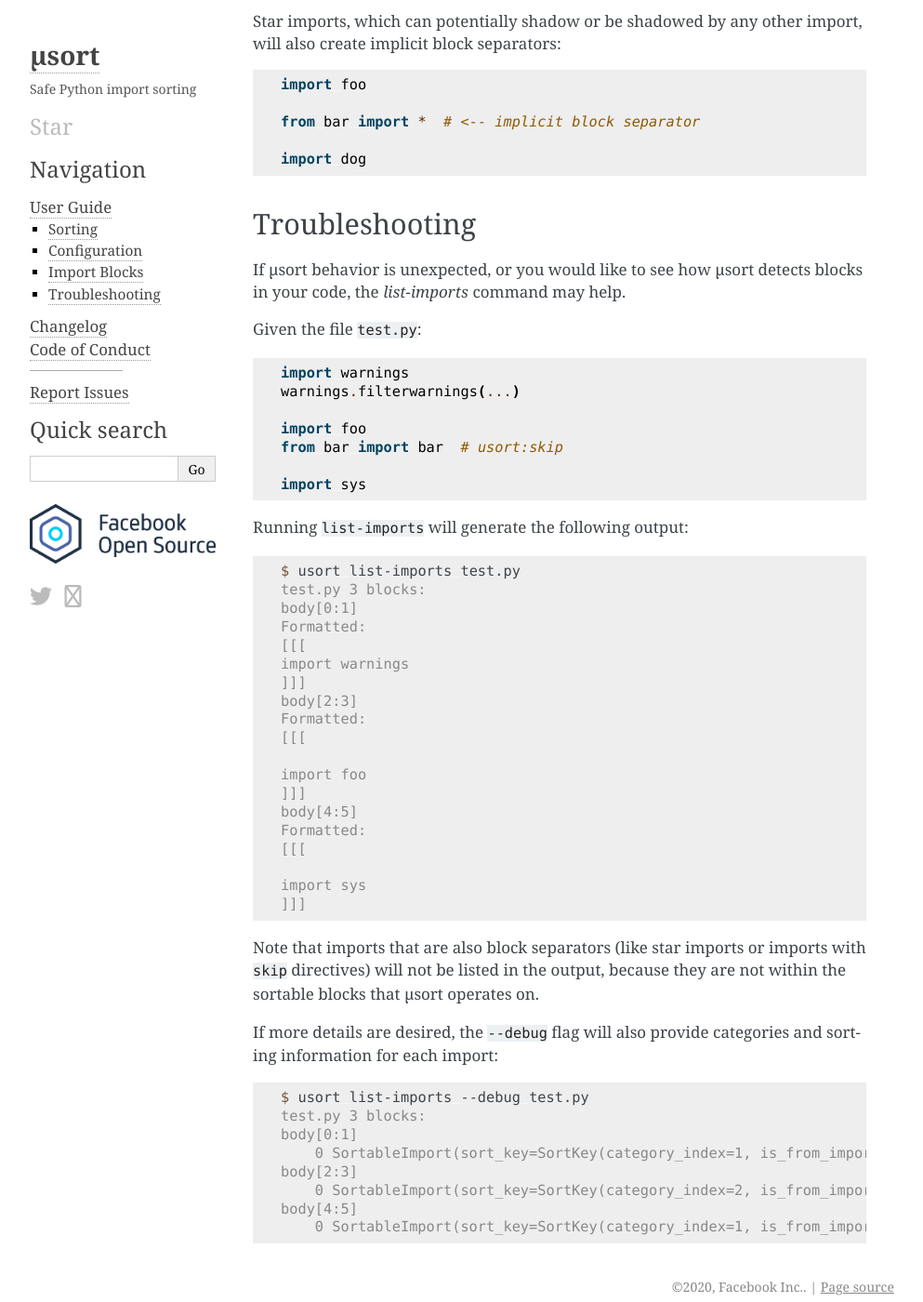
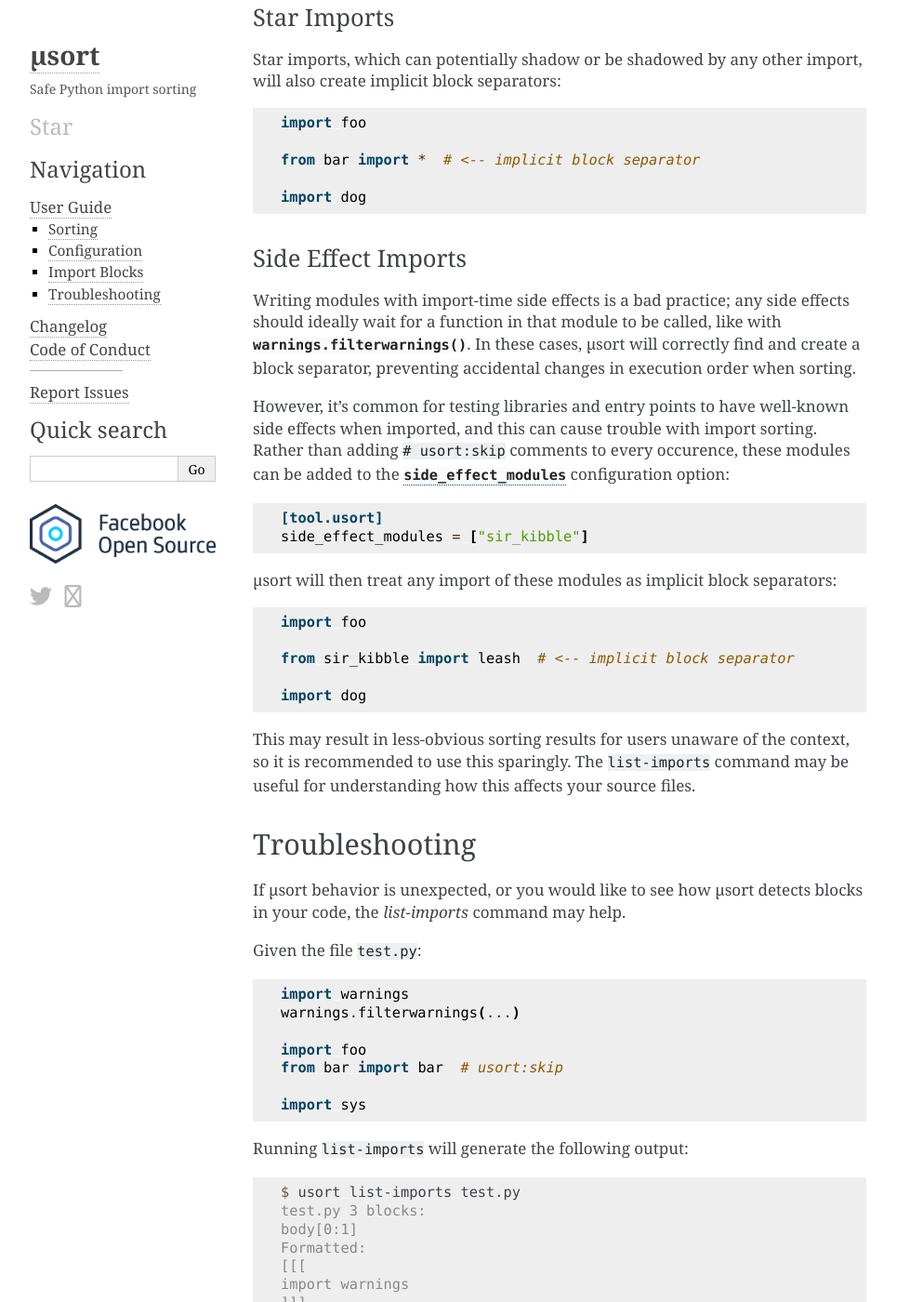
Before and after one commit to facebook/usort, a Sphinx documentation site: the page built from docs/guide.rst, in a window 1280 px wide and 1400 px high, scrolled down 3899 px. Shown: the whole window at 93% size, without its empty margins (148-1141 px from the left). Built offline with Sphinx 7.4.7, drawn with Linux system fonts in a browser that asks for light colours; nearby versions of some CDN libraries; pages that are not in the unit, such as notebooks, are missing from menus; some of the changed text lies outside the part shown.

Commit message:
Document side effect imports as block separators

```diff
--- a/docs/guide.rst
+++ b/docs/guide.rst
@@ -121,6 +121,8 @@
     effects. Any module in this list will create implicit block separators from
     any import statement matching one of these modules.
 
+    See :ref:`side-effect-imports`.
+
 
 ``[tool.usort.known]``
 %%%%%%%%%%%%%%%%%%%%%%
@@ -206,6 +208,40 @@
 
     import dog
 
+.. _side-effect-imports:
+
+Side Effect Imports
+^^^^^^^^^^^^^^^^^^^
+
+Writing modules with import-time side effects is a bad practice; any side
+effects should ideally wait for a function in that module to be called, like
+with :func:`warnings.filterwarnings()`. In these cases, µsort will correctly
+find and create a block separator, preventing accidental changes in execution
+order when sorting.
+
+However, it's common for testing libraries and entry points to have well-known
+side effects when imported, and this can cause trouble with import sorting.
+Rather than adding ``# usort:skip`` comments to every occurence, these modules
+can be added to the :attr:`side_effect_modules` configuration option:
+
+.. code-block:: toml
+    :name: pyproject.toml
+
+    [tool.usort]
+    side_effect_modules = ["sir_kibble"]
+
+µsort will then treat any import of these modules as implicit block separators::
+
+    import foo
+
+    from sir_kibble import leash  # <-- implicit block separator
+
+    import dog
+
+This may result in less-obvious sorting results for users unaware of the
+context, so it is recommended to use this sparingly. The ``list-imports``
+command may be useful for understanding how this affects your source files.
+
 
 Troubleshooting
 ---------------
```
